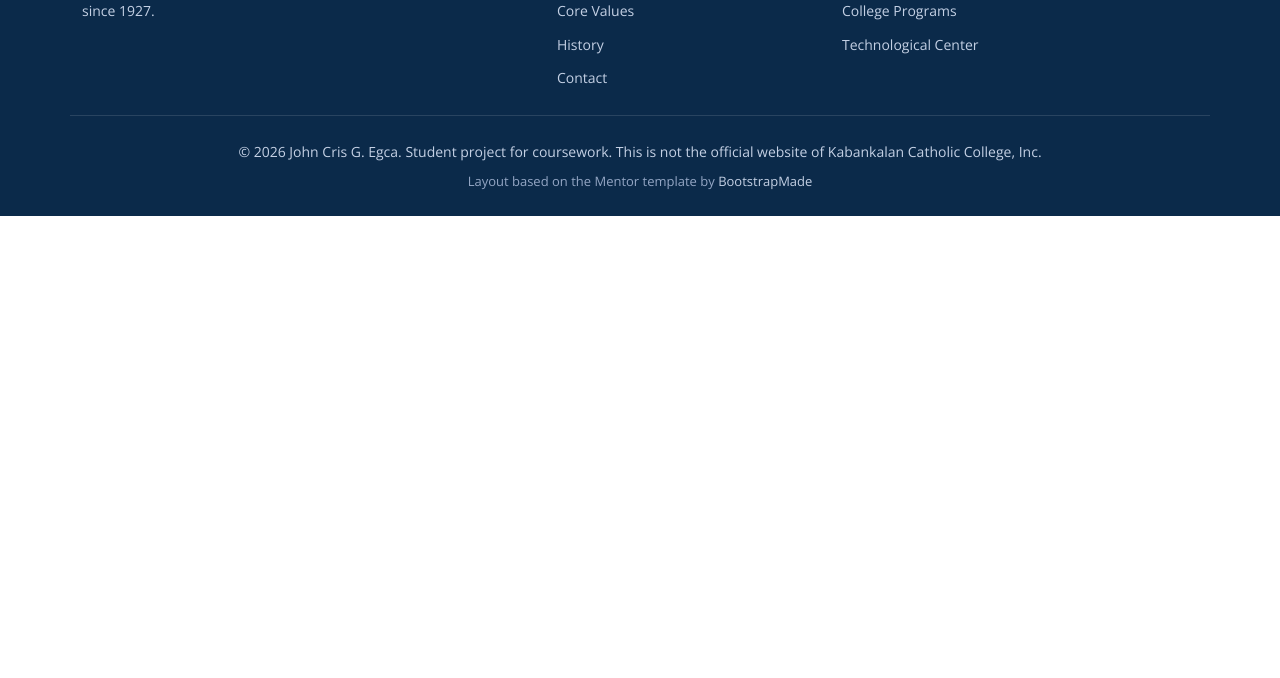
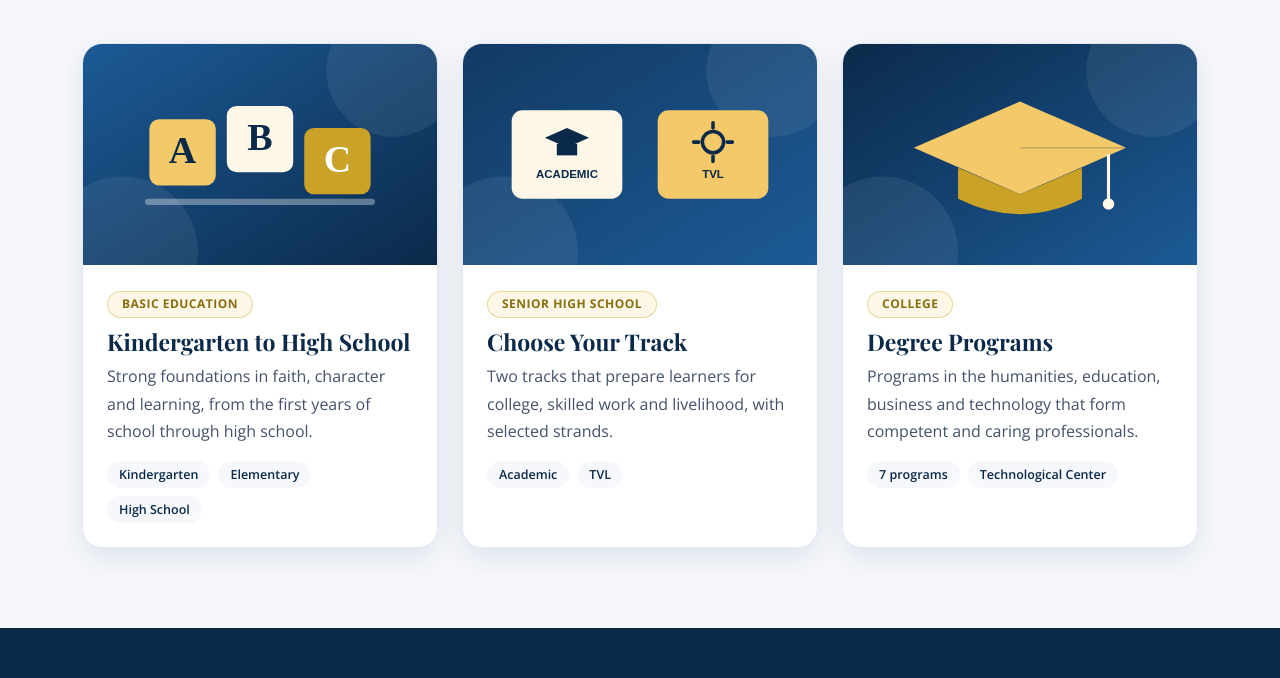
Before and after one commit to JohnCrisEgca/egca-project-2, a plain HTML site: page index.html in a window 1280 px wide. Shown: the part 2404-3082 px from the top of the page. Before the commit the page ends 2620 px from the top, so only its background shows below. Drawn offline with nearby package versions, Linux system fonts and the light colour scheme.

Commit message:
Add academic levels section with program images

```diff
--- a/assets/css/main.css
+++ b/assets/css/main.css
@@ -366,3 +366,45 @@ section, .section {
 }
 .icon-box h4 { font-size: 21px; font-weight: 700; }
 .icon-box p { margin: 0; font-size: 15px; }
+
+/*--------------------------------------------------------------
+# Programs
+--------------------------------------------------------------*/
+.programs { background: var(--soft-bg); }
+.program-card {
+  width: 100%;
+  background: #fff;
+  border: 1px solid var(--border-color);
+  border-radius: 20px;
+  overflow: hidden;
+  display: flex;
+  flex-direction: column;
+  box-shadow: var(--shadow);
+  transition: transform 0.25s;
+}
+.program-card:hover { transform: translateY(-6px); }
+.program-card > img { width: 100%; aspect-ratio: 16 / 10; object-fit: cover; }
+.program-body { padding: 24px; flex: 1; }
+.program-body .pill {
+  display: inline-block;
+  background: var(--cream);
+  color: #8a6d0f;
+  border: 1px solid rgba(201, 162, 39, 0.4);
+  border-radius: 50px;
+  padding: 2px 14px;
+  font-size: 12px;
+  font-weight: 700;
+  letter-spacing: 0.5px;
+  text-transform: uppercase;
+  margin-bottom: 10px;
+}
+.program-body h3 { font-size: 23px; font-weight: 700; }
+.program-body .tags { list-style: none; display: flex; flex-wrap: wrap; gap: 8px; padding: 0; margin: 14px 0 0; }
+.program-body .tags li {
+  font-size: 12.5px;
+  font-weight: 600;
+  color: var(--navy);
+  background: var(--soft-bg);
+  border-radius: 50px;
+  padding: 3px 12px;
+}
--- a/index.html
+++ b/index.html
@@ -157,6 +157,51 @@
       </div>
     </section><!-- /Vision & Mission Section -->
 
+    <!-- Programs Section -->
+    <section id="programs" class="programs section">
+      <div class="container">
+        <div class="section-title" data-aos="fade-up">
+          <h2>Academics</h2>
+          <p>Learning Levels at KCC</p>
+        </div>
+        <div class="row gy-4">
+          <div class="col-lg-4 col-md-6 d-flex align-items-stretch" data-aos="zoom-in" data-aos-delay="100">
+            <div class="program-card">
+              <img src="assets/img/program-basic.svg" class="img-fluid" alt="Blocks spelling A, B and C">
+              <div class="program-body">
+                <p class="pill">Basic Education</p>
+                <h3>Kindergarten to High School</h3>
+                <p>Strong foundations in faith, character and learning, from the first years of school through high school.</p>
+                <ul class="tags"><li>Kindergarten</li><li>Elementary</li><li>High School</li></ul>
+              </div>
+            </div>
+          </div>
+          <div class="col-lg-4 col-md-6 d-flex align-items-stretch" data-aos="zoom-in" data-aos-delay="200">
+            <div class="program-card">
+              <img src="assets/img/program-shs.svg" class="img-fluid" alt="Academic and TVL tracks">
+              <div class="program-body">
+                <p class="pill">Senior High School</p>
+                <h3>Choose Your Track</h3>
+                <p>Two tracks that prepare learners for college, skilled work and livelihood, with selected strands.</p>
+                <ul class="tags"><li>Academic</li><li>TVL</li></ul>
+              </div>
+            </div>
+          </div>
+          <div class="col-lg-4 col-md-6 d-flex align-items-stretch" data-aos="zoom-in" data-aos-delay="300">
+            <div class="program-card">
+              <img src="assets/img/program-college.svg" class="img-fluid" alt="A graduation cap">
+              <div class="program-body">
+                <p class="pill">College</p>
+                <h3>Degree Programs</h3>
+                <p>Programs in the humanities, education, business and technology that form competent and caring professionals.</p>
+                <ul class="tags"><li>7 programs</li><li>Technological Center</li></ul>
+              </div>
+            </div>
+          </div>
+        </div>
+      </div>
+    </section><!-- /Programs Section -->
+
   </main>
 
   <footer id="footer" class="footer">
```
Also changed, not shown: assets/img/program-basic.svg (added), assets/img/program-college.svg (added), assets/img/program-shs.svg (added).
